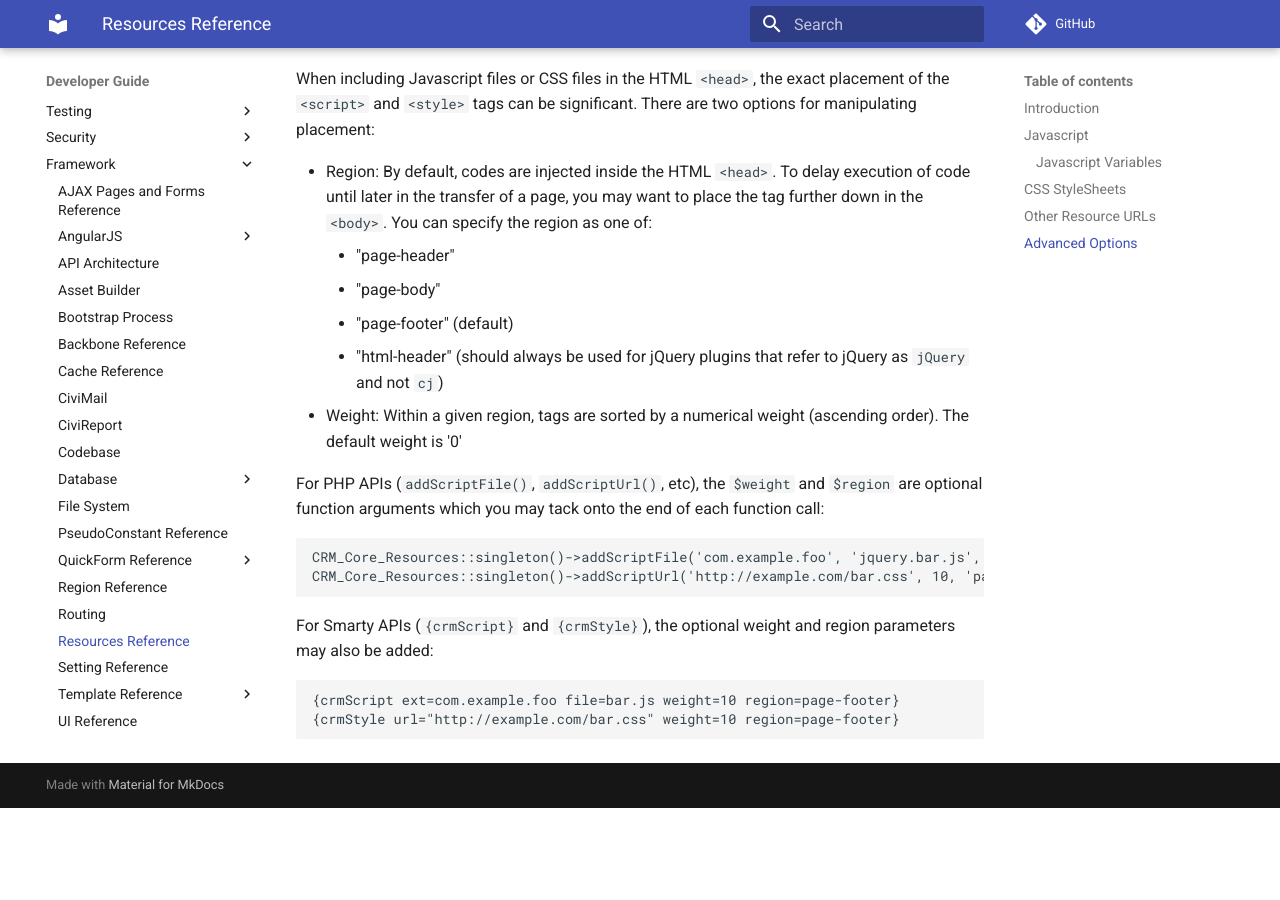
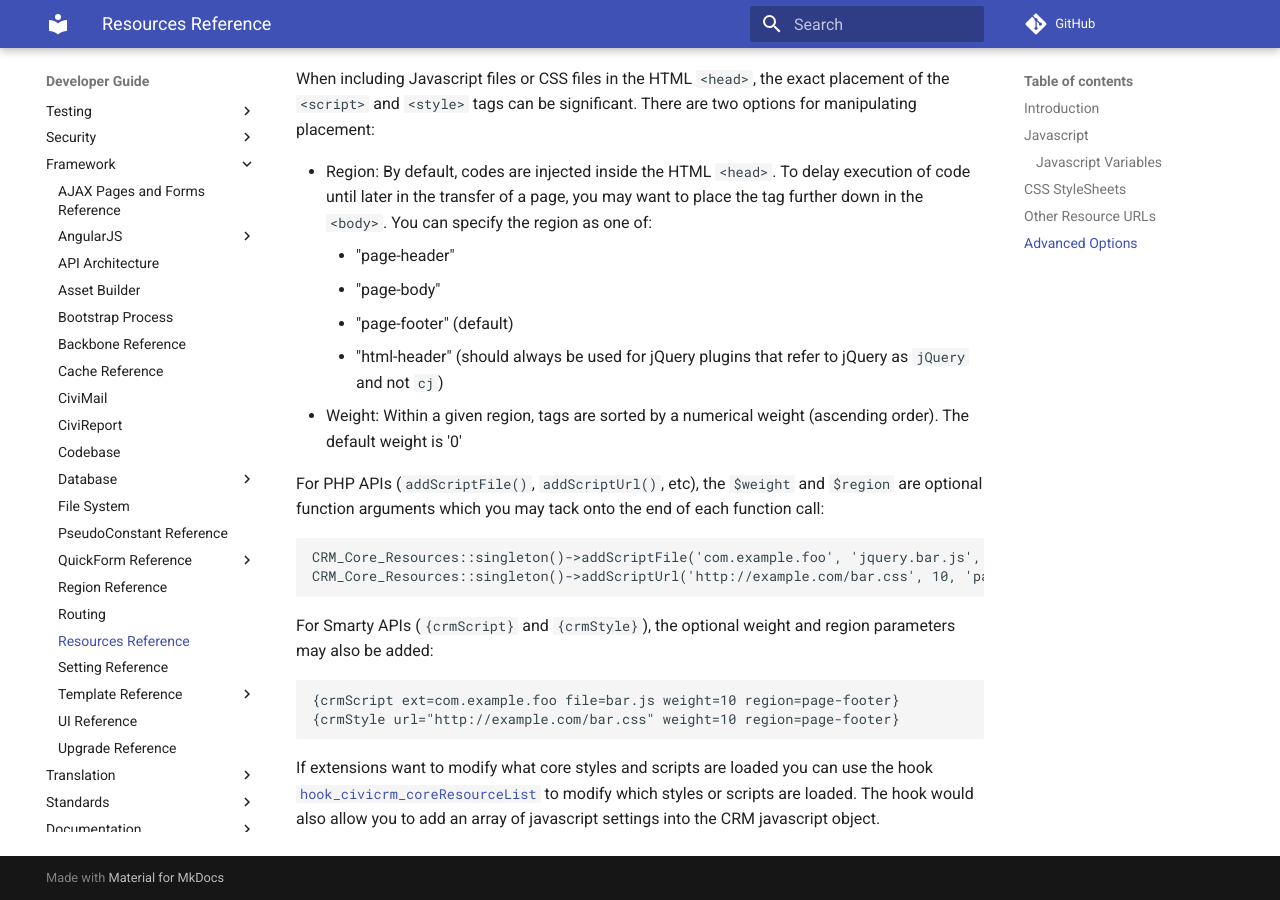
Before and after one commit to civicrm/civicrm-dev-docs, an MkDocs documentation site: the page built from docs/framework/resources.md, in a window 1280 px wide and 900 px high, scrolled down 2823 px. Built offline with MkDocs 1.6.1 and Material for MkDocs 9.7.7, drawn with Linux system fonts in a browser that asks for light colours; comment, search, counter and statistics services are not loaded; old or Windows-style settings are respelled for this version of MkDocs; before the commit the page ends 3631 px from its top, so only the background shows below that.

Commit message:
Resolve #491 Reference hook_civicrm_coreResourceList in the advanced options in Resource framework reference

````diff
--- a/docs/framework/resources.md
+++ b/docs/framework/resources.md
@@ -91,3 +91,5 @@
 {crmScript ext=com.example.foo file=bar.js weight=10 region=page-footer}
 {crmStyle url="http://example.com/bar.css" weight=10 region=page-footer}
 ```
+
+If extensions want to modify what core styles and scripts are loaded you can use the hook [`hook_civicrm_coreResourceList`](/hooks/hook_civicrm_coreResourceList.md) to modify which styles or scripts are loaded. The hook would also allow you to add an array of javascript settings into the CRM javascript object.
````
